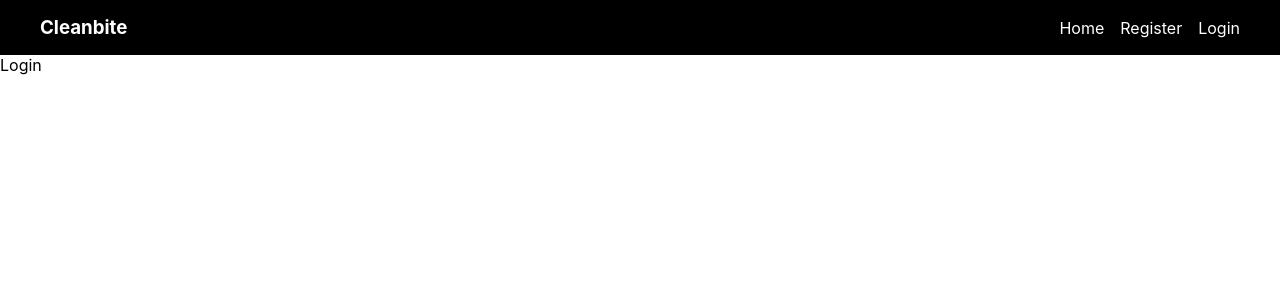
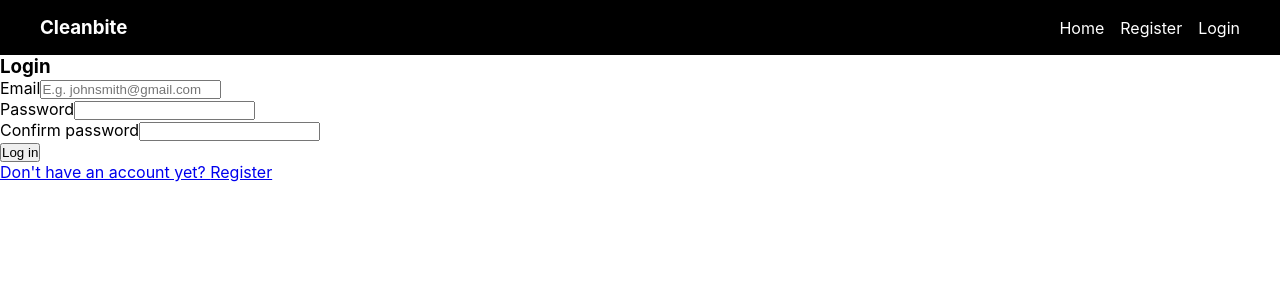
Before and after one commit to NathanCao0111/cleanbite-recipe-app, a React (Create React App) app in the folder frontend/: page /login in a window 1280 px wide. Shown: the top 300 px of the page. Built offline with nearby package versions, Linux system fonts and the light colour scheme.

Commit message:
update frontend & backend login handle

```diff
--- a/frontend/src/pages/Login/index.js
+++ b/frontend/src/pages/Login/index.js
@@ -1,8 +1,104 @@
+import { useState } from "react";
 import { Formik, Form, Field, ErrorMessage } from "formik";
 import * as Yup from "yup";
+import styles from "../../scss/pages/Login.module.scss";
+import { Link, useNavigate } from "react-router-dom";
+import axios from "axios";
 
 function Login() {
-  return <div>Login</div>;
+  const [loading, setLoading] = useState(false);
+  const [error, setError] = useState(null);
+  const navigate = useNavigate();
+
+  const initialValues = {
+    email: "",
+    password: "",
+    confirmPassword: "",
+  };
+
+  const LoginSchema = Yup.object().shape({
+    email: Yup.string().email("Invalid email").required("Required"),
+    password: Yup.string().min(8, "Password must be 8 characters long"),
+    confirmPassword: Yup.string().oneOf(
+      [Yup.ref("password"), null],
+      "Must match the field password"
+    ),
+  });
+
+  const handleLoginSubmit = async (values) => {
+    try {
+      setLoading(true);
+      setError(null);
+      const response = await axios.post(
+        "http://localhost:3001/users/auth/login",
+        values
+      );
+      navigate(-1);
+    } catch (error) {
+      setError(error.response.data.message);
+    } finally {
+      setLoading(false);
+    }
+  };
+
+  return (
+    <section className={styles.container}>
+      <h3>Login</h3>
+      <div className="form">
+        <Formik
+          initialValues={initialValues}
+          validationSchema={LoginSchema}
+          onSubmit={handleLoginSubmit}
+        >
+          {({ errors, touched }) => {
+            return (
+              <Form>
+                <div className={styles.inputContainer}>
+                  <label htmlFor="email">Email</label>
+                  <Field
+                    id="email"
+                    name="email"
+                    type="email"
+                    placeholder="E.g. johnsmith@gmail.com"
+                    spellCheck={false}
+                  />
+                  <ErrorMessage name="email">
+                    {(msg) => <div className={styles.error}>{msg}</div>}
+                  </ErrorMessage>
+                </div>
+                <div className={styles.inputContainer}>
+                  <label htmlFor="password">Password</label>
+                  <Field id="password" name="password" type="password" />
+                  <ErrorMessage name="password">
+                    {(msg) => <div className={styles.error}>{msg}</div>}
+                  </ErrorMessage>
+                </div>
+                <div className={styles.inputContainer}>
+                  <label htmlFor="confirmPassword">Confirm password</label>
+                  <Field
+                    id="confirmPassword"
+                    name="confirmPassword"
+                    type="password"
+                  />
+                  <ErrorMessage name="confirmPassword">
+                    {(msg) => <div className={styles.error}>{msg}</div>}
+                  </ErrorMessage>
+                </div>
+                <button type="submit">
+                  {loading ? "Loading..." : "Log in"}
+                </button>
+                <p>
+                  <Link to="/register">
+                    Don't have an account yet? <span>Register</span>
+                  </Link>
+                </p>
+              </Form>
+            );
+          }}
+        </Formik>
+      </div>
+    </section>
+  );
 }
 
 export default Login;
--- a/frontend/src/pages/Register/index.js
+++ b/frontend/src/pages/Register/index.js
@@ -2,12 +2,13 @@ import { useState } from "react";
 import { Formik, Form, Field, ErrorMessage } from "formik";
 import * as Yup from "yup";
 import styles from "../../scss/pages/Register.module.scss";
-import { Link } from "react-router-dom";
+import { Link, useNavigate } from "react-router-dom";
 import axios from "axios";
 
 function Register() {
   const [loading, setLoading] = useState(false);
   const [error, setError] = useState(null);
+  const navigate = useNavigate();
 
   const initialValues = {
     fullname: "",
@@ -54,9 +55,9 @@ function Register() {
         "http://localhost:3001/users/auth/register",
         values
       );
-      console.log(response);
+      navigate("/login");
     } catch (error) {
-      console.log(error);
+      setError(error.response.data.message);
     } finally {
       setLoading(false);
     }
```
Also changed, not shown: frontend/src/scss/pages/Login.module.scss (added), 1 other file (tests, documents, lock files or other folders).
